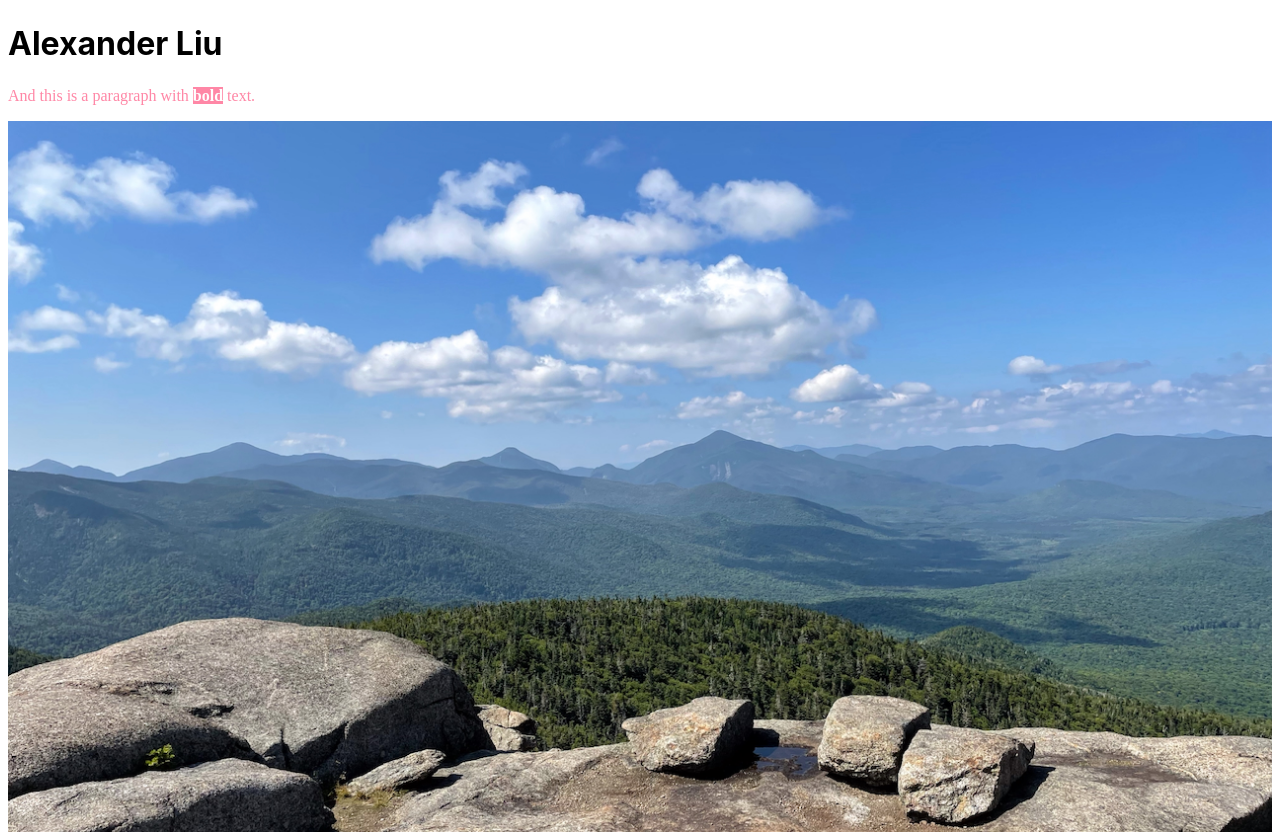
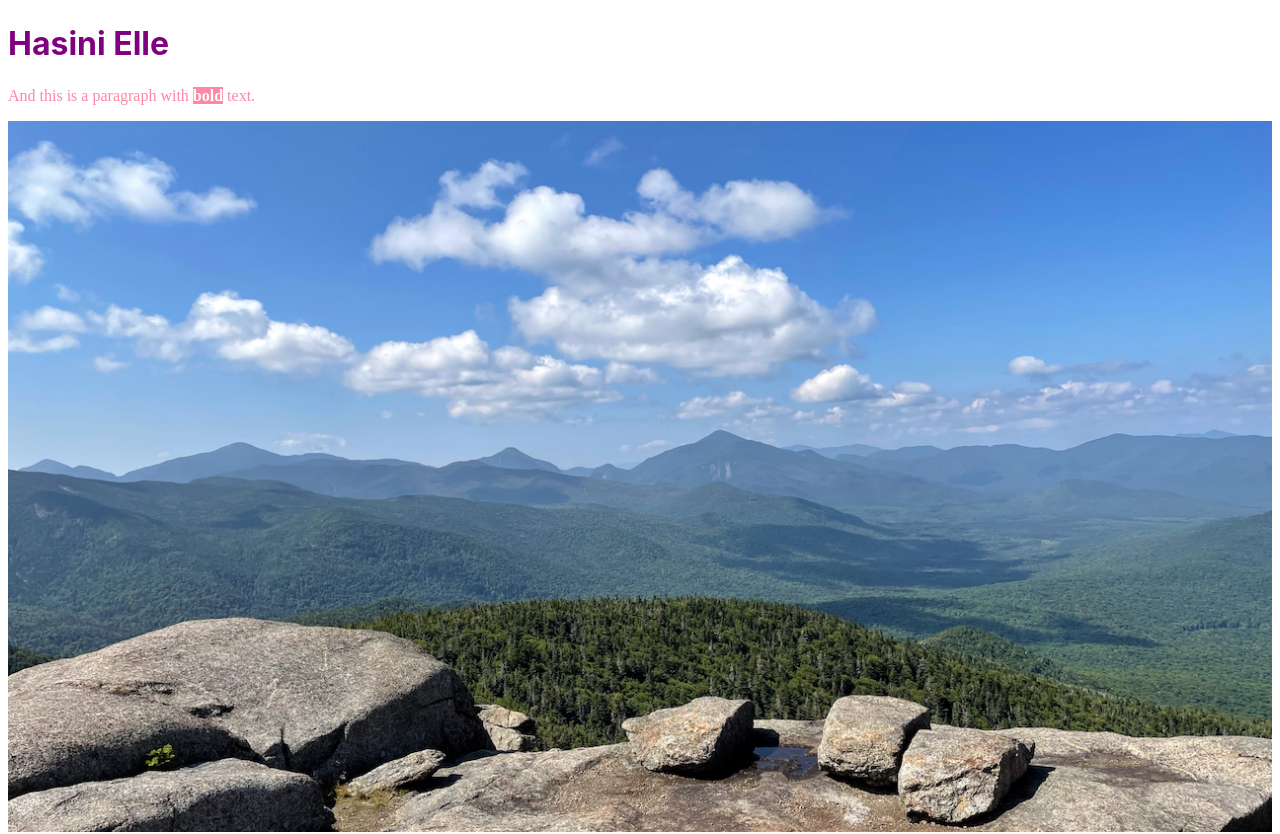
Before and after one commit to haspey/Webpage-Demo, a website: page index.html in a window 1280 px wide. Shown: the top 834 px of the page. Drawn offline with Linux system fonts and the light colour scheme; grey boxes are pictures that could not be loaded.

Commit message:
Change name and color

```diff
--- a/index.html
+++ b/index.html
@@ -6,7 +6,7 @@
     <link rel="stylesheet" href="./styles.css" />
   </head>
   <body>
-    <h1>Alexander Liu</h1>
+    <h1>Hasini Elle</h1>
     <p class="bold-paragraph">
       And this is a paragraph with <b id="bold">bold</b> text.
     </p>
--- a/styles.css
+++ b/styles.css
@@ -14,6 +14,7 @@
     arial,
     sans-serif;
   margin: 24px 0;
+  color: purple;
 }
 
 .bold-paragraph {
```
Also changed, not shown: 1 other file.
